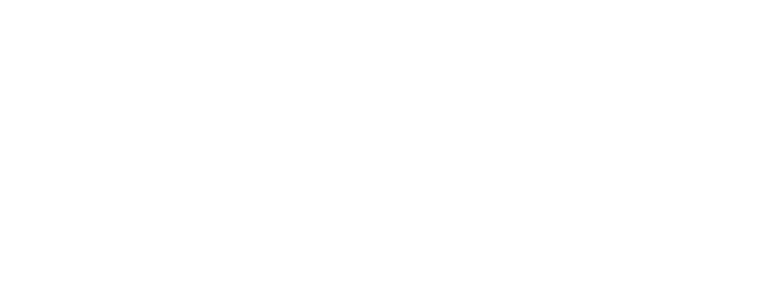
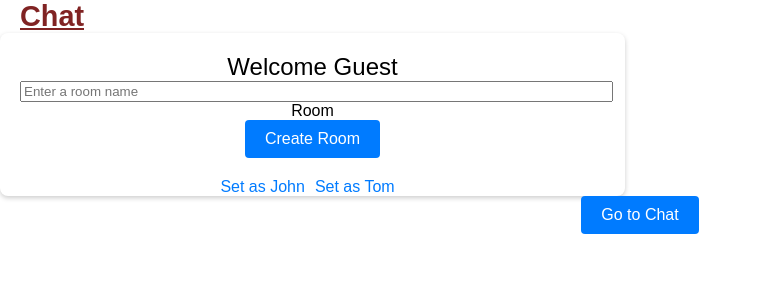
Before and after one commit to omjaisatya/chat-connect, a React (Create React App) app in the folder client/: page / in a window 1280 px wide. Shown: the top 300 px of the page, without its empty margins (0-762 px from the left). Built offline with nearby package versions, Linux system fonts and the light colour scheme; no server answers.

Commit message:
add client functionality

```diff
--- a/client/src/App.js
+++ b/client/src/App.js
@@ -1,7 +1,26 @@
 import "./App.css";
+import { BrowserRouter, Route, Routes } from "react-router-dom";
+import { UserContext } from "./userContext";
+import Navbar from "./components/layout/Navbar";
+import React, { useState } from "react";
+import Home from "./components/home/Home";
+import Chat from "./components/chat/Chat";
 
 function App() {
-  return <div className="App"></div>;
+  const [user, setUser] = useState(null);
+  return (
+    <div className="App">
+      <UserContext.Provider value={{ user, setUser }}>
+        <BrowserRouter>
+          <Navbar />
+          <Routes>
+            <Route path="/" element={<Home />} />
+            <Route path="/chat/:room_id/:room_name" element={<Chat />} />
+          </Routes>
+        </BrowserRouter>
+      </UserContext.Provider>
+    </div>
+  );
 }
 
 export default App;
--- /dev/null
+++ b/client/src/components/chat/Chat.js
@@ -0,0 +1,75 @@
+import React, { useContext, useEffect, useState } from "react";
+import { UserContext } from "../../userContext";
+import { useParams } from "react-router-dom";
+import io from "socket.io-client";
+
+const ENDPT = "localhost:5000";
+let socket;
+
+const Chat = () => {
+  const { user } = useContext(UserContext);
+  let { room_id, room_name } = useParams();
+  const [message, setMessage] = useState("");
+  const [messages, setMessages] = useState([]);
+
+  useEffect(() => {
+    if (user) {
+      socket = io(ENDPT);
+      socket.emit("join", { name: user.name, room_id, user_id: user.id });
+
+      return () => {
+        socket.disconnect();
+      };
+    }
+  }, [user, room_id]);
+
+  useEffect(() => {
+    if (socket) {
+      socket.on("message", (message) => {
+        setMessages((prevMessages) => [...prevMessages, message]);
+      });
+
+      return () => {
+        socket.off("message");
+      };
+    }
+  }, []);
+
+  const sendMessage = (event) => {
+    event.preventDefault();
+    if (message) {
+      socket.emit("sendMessage", message, room_id, () => setMessage(""));
+    }
+  };
+
+  const handleKeyDown = (event) => {
+    if (event.key === "Enter") {
+      sendMessage(event);
+    }
+  };
+
+  if (!user) {
+    return <div>Loading...</div>;
+  }
+
+  return (
+    <div>
+      <div>
+        {room_id} {room_name}
+      </div>
+      <h1>Chat {JSON.stringify(user)}</h1>
+      <pre>{JSON.stringify(messages, null, "\t")}</pre>
+      <form onSubmit={sendMessage}>
+        <input
+          type="text"
+          value={message}
+          onChange={(event) => setMessage(event.target.value)}
+          onKeyDown={handleKeyDown}
+        />
+        <button type="submit">Send Message</button>
+      </form>
+    </div>
+  );
+};
+
+export default Chat;
--- /dev/null
+++ b/client/src/components/home/Home.css
@@ -0,0 +1,92 @@
+body {
+    margin: 0;
+    font-family: Arial, sans-serif;
+}
+
+.card {
+    border-radius: 8px;
+    overflow: hidden;
+    box-shadow: 0 2px 5px rgba(0, 0, 0, 0.2);
+}
+
+.card-content {
+    padding: 20px;
+}
+
+.card-title {
+    font-size: 1.5rem;
+    margin-bottom: 20px;
+}
+
+input.validate {
+    width: 100%;
+}
+
+.btn {
+    background-color: #007bff;
+    color: white;
+    border: none;
+    padding: 10px 20px;
+    border-radius: 4px;
+    cursor: pointer;
+    font-size: 1rem;
+}
+
+.btn:hover {
+    background-color: #0056b3;
+}
+
+.card-action a {
+    margin-right: 10px;
+    color: #007bff;
+    text-decoration: none;
+}
+
+.card-action a:hover {
+    text-decoration: underline;
+}
+
+/* Responsive Layout */
+.row {
+    display: flex;
+    flex-wrap: wrap;
+    margin: 0 -15px;
+}
+
+.col {
+    padding: 0 15px;
+    box-sizing: border-box;
+}
+
+.col.s12 {
+    flex: 0 0 100%;
+    max-width: 100%;
+}
+
+.col.m6 {
+    flex: 0 0 50%;
+    max-width: 50%;
+}
+
+.col.m5 {
+    flex: 0 0 41.6667%;
+    max-width: 41.6667%;
+}
+
+.col.offset-1 {
+    margin-left: 8.3333%;
+}
+
+/* Responsive adjustments */
+@media (max-width: 768px) {
+    .col.m6 {
+        flex: 0 0 100%;
+        max-width: 100%;
+    }
+
+    .col.m5.offset-1 {
+        flex: 0 0 100%;
+        max-width: 100%;
+        margin-left: 0;
+    }
+}
--- /dev/null
+++ b/client/src/components/home/Home.js
@@ -0,0 +1,114 @@
+import React, { useContext, useState, useEffect } from "react";
+import { UserContext } from "../../userContext";
+import { Link } from "react-router-dom";
+import RoomList from "./RoomList";
+import io from "socket.io-client";
+import "./Home.css";
+
+const ENDPT = "localhost:5000";
+let socket;
+
+const Home = () => {
+  const { user, setUser } = useContext(UserContext);
+  const [room, setRoom] = useState("");
+  const [rooms, setRooms] = useState([]);
+
+  useEffect(() => {
+    // Establish a socket connection when the component mounts
+    socket = io(ENDPT);
+
+    // Listen for output-rooms event
+    socket.on("output-rooms", (rooms) => {
+      setRooms(rooms);
+    });
+
+    // Listen for room-created event
+    socket.on("room-created", (room) => {
+      setRooms((prevRooms) => [...prevRooms, room]);
+    });
+
+    // Clean up socket connection and event listeners on unmount
+    return () => {
+      socket.disconnect();
+      socket.off("output-rooms");
+      socket.off("room-created");
+    };
+  }, []);
+
+  const handleSubmit = (e) => {
+    e.preventDefault();
+    if (room.trim()) {
+      socket.emit("create-room", room);
+      setRoom("");
+    }
+  };
+
+  const setAsJohn = () => {
+    const john = {
+      name: "John",
+      email: "john@email.com",
+      password: "123",
+      id: "123",
+    };
+    setUser(john);
+  };
+
+  const setAsTom = () => {
+    const tom = {
+      name: "Tom",
+      email: "tom@email.com",
+      password: "456",
+      id: "456",
+    };
+    setUser(tom);
+  };
+
+  return (
+    <div>
+      <div className="row">
+        <div className="col s12 m6">
+          <div className="card blue-grey darken-1">
+            <div className="card-content white-text">
+              <span className="card-title">
+                Welcome {user ? user.name : "Guest"}
+              </span>
+              <form onSubmit={handleSubmit}>
+                <div className="row">
+                  <div className="input-field col s12">
+                    <input
+                      placeholder="Enter a room name"
+                      id="room"
+                      type="text"
+                      className="validate"
+                      value={room}
+                      onChange={(e) => setRoom(e.target.value)}
+                    />
+                    <label htmlFor="room">Room</label>
+                  </div>
+                </div>
+                <button className="btn">Create Room</button>
+              </form>
+            </div>
+            <div className="card-action">
+              <a href="#!" onClick={setAsJohn}>
+                Set as John
+              </a>
+              <a href="#!" onClick={setAsTom}>
+                Set as Tom
+              </a>
+            </div>
+          </div>
+        </div>
+        <div className="col s6 m5 offset-1">
+          <RoomList rooms={rooms} />
+        </div>
+      </div>
+
+      <Link to="/chat">
+        <button className="btn">Go to Chat</button>
+      </Link>
+    </div>
+  );
+};
+
+export default Home;
--- /dev/null
+++ b/client/src/components/home/Room.js
@@ -0,0 +1,14 @@
+import React from "react";
+const Room = ({ name }) => {
+  return (
+    <div className="card horizontal">
+      <div className="card-stacked">
+        <div className="card-content">
+          <p>{name}</p>
+        </div>
+      </div>
+    </div>
+  );
+};
+
+export default Room;
--- /dev/null
+++ b/client/src/components/home/RoomList.js
@@ -0,0 +1,17 @@
+import React from "react";
+import Room from "./Room";
+import { Link } from "react-router-dom";
+const RoomList = ({ rooms }) => {
+  return (
+    <div>
+      {rooms &&
+        rooms.map((room) => (
+          <Link to={"/chat/" + room._id + "/" + room.name} key={room._id}>
+            <Room name={room.name} />
+          </Link>
+        ))}
+    </div>
+  );
+};
+
+export default RoomList;
--- /dev/null
+++ b/client/src/components/layout/Navbar.css
@@ -0,0 +1,90 @@
+/* Navbar.css */
+
+body {
+    font-family: Arial, sans-serif;
+    margin: 0;
+    padding: 0;
+}
+
+/* Navbar styles */
+.nav-wrapper {
+    display: flex;
+    justify-content: space-between;
+    align-items: center;
+    padding: 0 20px;
+}
+
+.brand-logo {
+    font-size: 1.8rem;
+    font-weight: bold;
+    color: #802323;
+}
+
+.nav-wrapper ul {
+    list-style: none;
+    margin: 0;
+    padding: 0;
+    display: flex;
+}
+
+.nav-wrapper ul li {
+    margin-left: 20px;
+}
+
+.nav-wrapper ul li a {
+    color: #cbaeae;
+    text-decoration: none;
+    font-size: 1rem;
+    transition: color 0.3s ease;
+}
+
+.nav-wrapper ul li a:hover {
+    color: #84c02c;
+}
+
+.sidenav-trigger {
+    background: none;
+    border: none;
+    color: #3dc7d4;
+    cursor: pointer;
+    display: inline-flex;
+    align-items: center;
+    font-size: 1.8rem;
+    display: none;
+}
+
+.sidenav {
+    position: fixed;
+    top: 0;
+    right: 0;
+    width: 250px;
+    height: 100%;
+    background-color: #bbafaf;
+    box-shadow: -2px 0 5px rgba(0, 0, 0, 0.5);
+    transform: translateX(100%);
+    transition: transform 0.3s ease;
+    padding-top: 60px;
+    z-index: 1000;
+}
+
+.sidenav-open {
+    transform: translateX(0);
+}
+
+.sidenav li {
+    list-style: none;
+    margin: 20px 0;
+}
+
+.sidenav li a {
+    color: #000;
+    text-decoration: none;
+    font-size: 1.2rem;
+    display: block;
+    padding: 10px 20px;
+    transition: background-color 0.3s ease;
+}
+
+.sidenav li a:hover {
+    background-color: #b7b7b7;
+}
--- /dev/null
+++ b/client/src/components/layout/Navbar.js
@@ -0,0 +1,31 @@
+import React from "react";
+import { Link } from "react-router-dom";
+import "./Navbar.css";
+
+const Navbar = () => {
+  return (
+    <>
+      <nav className="green">
+        <div className="nav-wrapper">
+          <Link to="/" className="brand-logo">
+            Chat
+          </Link>
+          {/* I'll Update it later */}
+          {/* <ul id="nav-mobile" className="right hide-on-med-and-down">
+            <li>
+              <Link to="/login">Login</Link>
+            </li>
+            <li>
+              <Link to="/signup">Signup</Link>
+            </li>
+            <li>
+              <Link to="/logout">Logout</Link>
+            </li>
+          </ul> */}
+        </div>
+      </nav>
+    </>
+  );
+};
+
+export default Navbar;
```
